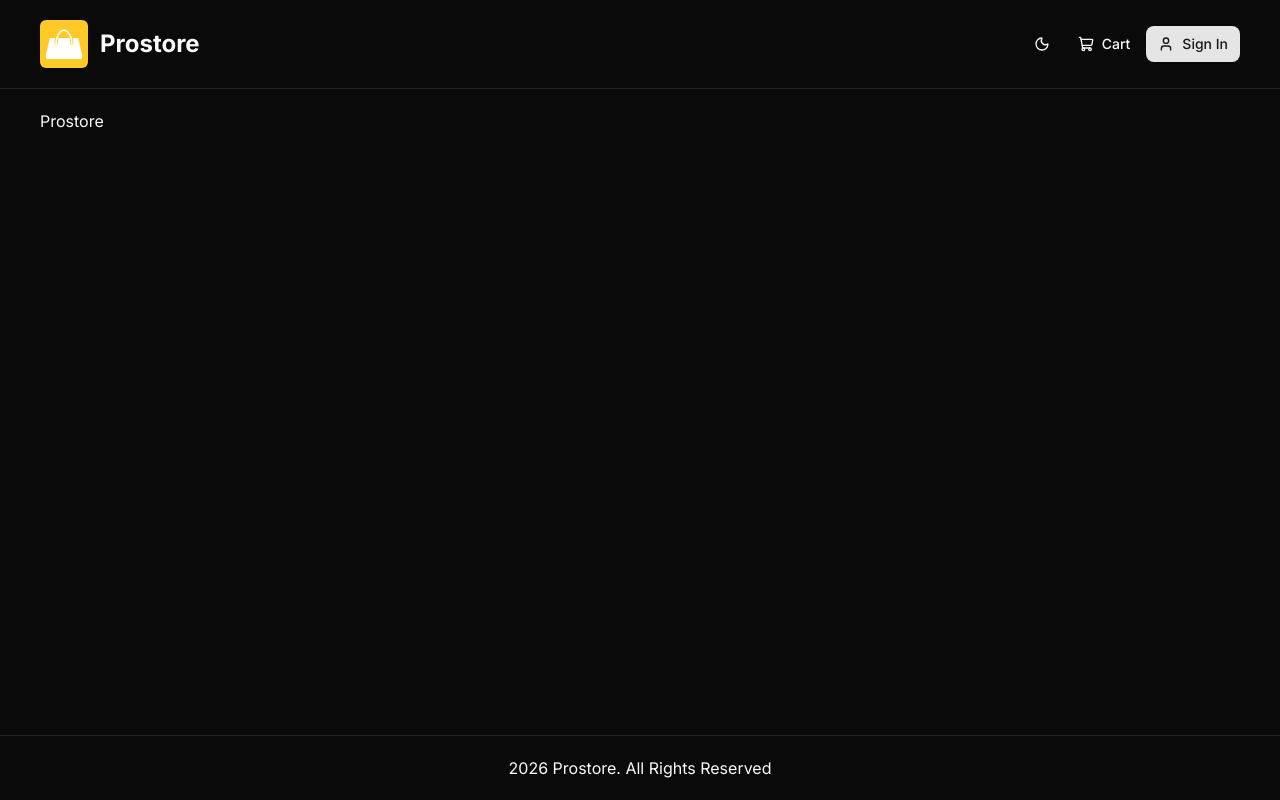
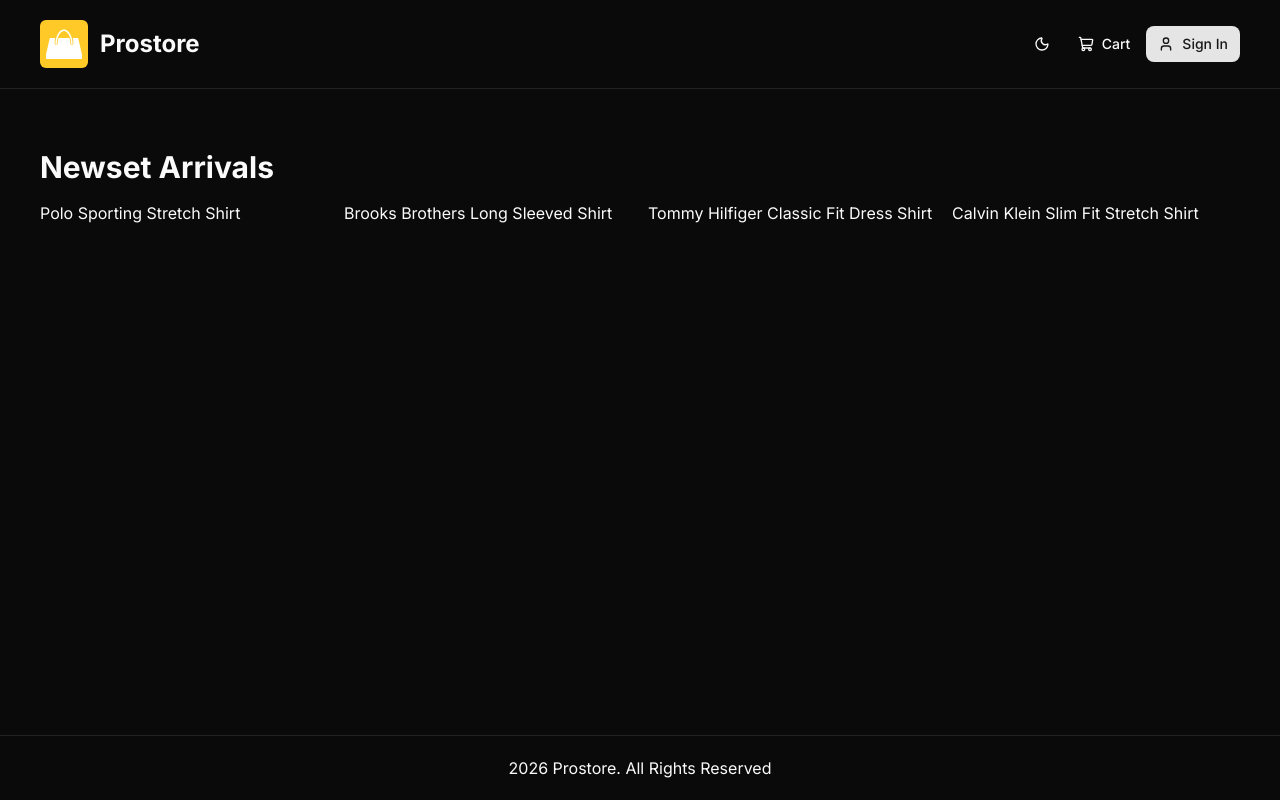
Before and after one commit to Basewrecker/store-1, a Next.js app: page / in a window 1280 px wide. Built offline with nearby package versions, Linux system fonts and the light colour scheme; no server answers.

Commit message:
limiter for products implemented

```diff
--- a/app/(root)/page.tsx
+++ b/app/(root)/page.tsx
@@ -1,5 +1,13 @@
+import sampleData from "@/db/sample-data";
+import ProductList from "@/components/shared/product-list";
+
 const Homepage = async () => {
-  return <>Prostore</>;
+  // console.log(sampleData)
+  return (
+    <>
+      <ProductList data={sampleData.products} title="Newset Arrivals" limit={4 } />
+    </>
+  );
 };
 
 export default Homepage;
--- /dev/null
+++ b/components/shared/product-list.tsx
@@ -0,0 +1,25 @@
+// eslint-disable-next-line @typescript-eslint/no-explicit-any
+const ProductList = ({ data, title, limit }: { data: any; title?: string; limit?: number }) => {
+  const limitedData = limit ? data.slice(0, limit) : data;
+  return (
+    <div className="my-10">
+      <h2 className="h2-bold mb-4">
+        {title}
+      </h2>
+      {data.length > 0 ? (
+        <div className="grid grid-cols-1 sm:grid-cols-2 md:grid-cols-3 lg:grid-cols-4 gap-4">
+           {/*eslint-disable-next-line @typescript-eslint/no-explicit-any*/}
+          {limitedData.map((product: any) => (
+            <div key={product.id}>{product.name}</div>
+          ))}
+        </div>
+      ) : (
+          <div>
+            <p>No products found</p>
+          </div>
+      )}
+    </div>
+  )
+}
+
+export default ProductList;
--- /dev/null
+++ b/db/sample-data.ts
@@ -0,0 +1,108 @@
+const sampleData = {
+  products: [
+    {
+      name: 'Polo Sporting Stretch Shirt',
+      slug: 'polo-sporting-stretch-shirt',
+      category: "Men's Dress Shirts",
+      description: 'Classic Polo style with modern comfort',
+      images: [
+        '/images/sample-products/p1-1.jpg',
+        '/images/sample-products/p1-2.jpg',
+      ],
+      price: 59.99,
+      brand: 'Polo',
+      rating: 4.5,
+      numReviews: 10,
+      stock: 5,
+      isFeatured: true,
+      banner: 'banner-1.jpg',
+    },
+    {
+      name: 'Brooks Brothers Long Sleeved Shirt',
+      slug: 'brooks-brothers-long-sleeved-shirt',
+      category: "Men's Dress Shirts",
+      description: 'Timeless style and premium comfort',
+      images: [
+        '/images/sample-products/p2-1.jpg',
+        '/images/sample-products/p2-2.jpg',
+      ],
+      price: 85.9,
+      brand: 'Brooks Brothers',
+      rating: 4.2,
+      numReviews: 8,
+      stock: 10,
+      isFeatured: true,
+      banner: 'banner-2.jpg',
+    },
+    {
+      name: 'Tommy Hilfiger Classic Fit Dress Shirt',
+      slug: 'tommy-hilfiger-classic-fit-dress-shirt',
+      category: "Men's Dress Shirts",
+      description: 'A perfect blend of sophistication and comfort',
+      images: [
+        '/images/sample-products/p3-1.jpg',
+        '/images/sample-products/p3-2.jpg',
+      ],
+      price: 99.95,
+      brand: 'Tommy Hilfiger',
+      rating: 4.9,
+      numReviews: 3,
+      stock: 0,
+      isFeatured: false,
+      banner: null,
+    },
+    {
+      name: 'Calvin Klein Slim Fit Stretch Shirt',
+      slug: 'calvin-klein-slim-fit-stretch-shirt',
+      category: "Men's Dress Shirts",
+      description: 'Streamlined design with flexible stretch fabric',
+      images: [
+        '/images/sample-products/p4-1.jpg',
+        '/images/sample-products/p4-2.jpg',
+      ],
+      price: 39.95,
+      brand: 'Calvin Klein',
+      rating: 3.6,
+      numReviews: 5,
+      stock: 10,
+      isFeatured: false,
+      banner: null,
+    },
+    {
+      name: 'Polo Ralph Lauren Oxford Shirt',
+      slug: 'polo-ralph-lauren-oxford-shirt',
+      category: "Men's Dress Shirts",
+      description: 'Iconic Polo design with refined oxford fabric',
+      images: [
+        '/images/sample-products/p5-1.jpg',
+        '/images/sample-products/p5-2.jpg',
+      ],
+      price: 79.99,
+      brand: 'Polo',
+      rating: 4.7,
+      numReviews: 18,
+      stock: 6,
+      isFeatured: false,
+      banner: null,
+    },
+    {
+      name: 'Polo Classic Pink Hoodie',
+      slug: 'polo-classic-pink-hoodie',
+      category: "Men's Sweatshirts",
+      description: 'Soft, stylish, and perfect for laid-back days',
+      images: [
+        '/images/sample-products/p6-1.jpg',
+        '/images/sample-products/p6-2.jpg',
+      ],
+      price: 99.99,
+      brand: 'Polo',
+      rating: 4.6,
+      numReviews: 12,
+      stock: 8,
+      isFeatured: true,
+      banner: null,
+    },
+  ],
+};
+
+export default sampleData;
```
Also changed, not shown: 1 other file (tests, documents, lock files or other folders).
